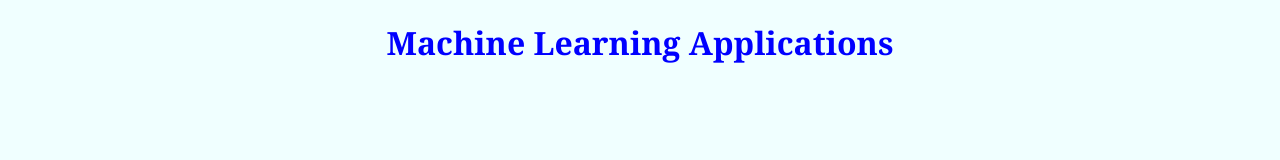
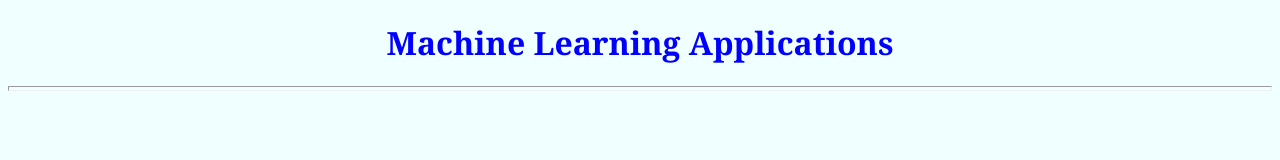
Before and after one commit to machlapp/machlapp.github.io, a plain HTML site: page index.html in a window 1280 px wide. Drawn offline with Linux system fonts and the light colour scheme.

Commit message:
Update index.html

```diff
--- a/index.html
+++ b/index.html
@@ -57,4 +57,7 @@
 	<center>
 	<h1>Machine Learning Applications</h1>
 	</center>
+
+	<hr size=5px>
+         </hr>
 </html>
```
